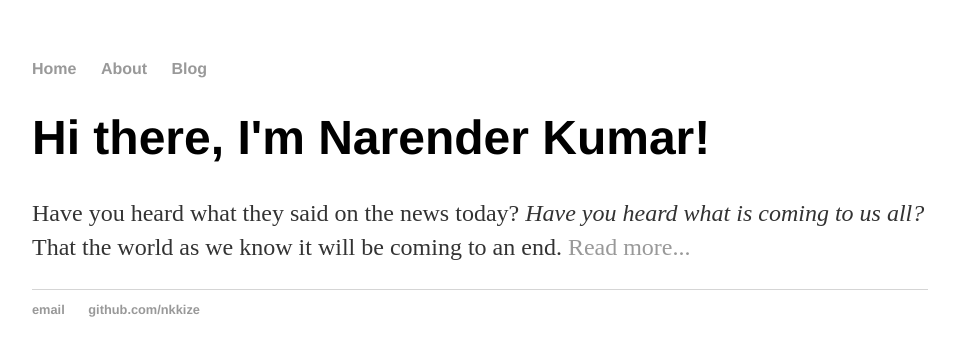
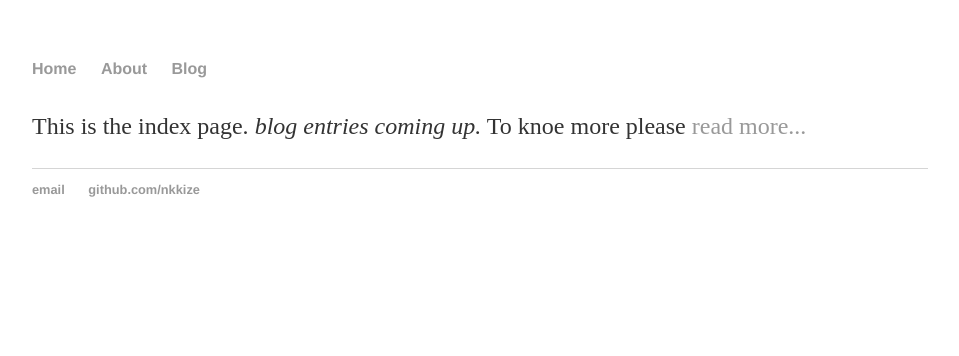
Before and after one commit to nkkize/nkkize.github.io, a Jekyll site: the page built from index.html, in a window 1280 px wide. Shown: the top 356 px of the page, without its empty margins (160-1119 px from the left). Built offline with Jekyll 4.4.1, drawn with Linux system fonts in a browser that asks for light colours.

Commit message:
Update index.html

```diff
--- a/index.html
+++ b/index.html
@@ -1,8 +1,10 @@
 ---
 layout: default
-title: Narender Kumar
+title: Home
 ---
 <div class="blurb">
-	<h1>Hi there, I'm Narender Kumar!</h1>
-	<p>Have you heard what they said on the news today? <em>Have you heard what is coming to us all?</em> That the world as we know it will be coming to an end. <a href="/about">Read more...</a></p>
+	<h1></h1>
+	<p>This is the index page.
+		<em>blog entries coming up.</em>
+		To knoe more please <a href="/about">read more...</a></p>
 </div><!-- /.blurb -->
```
